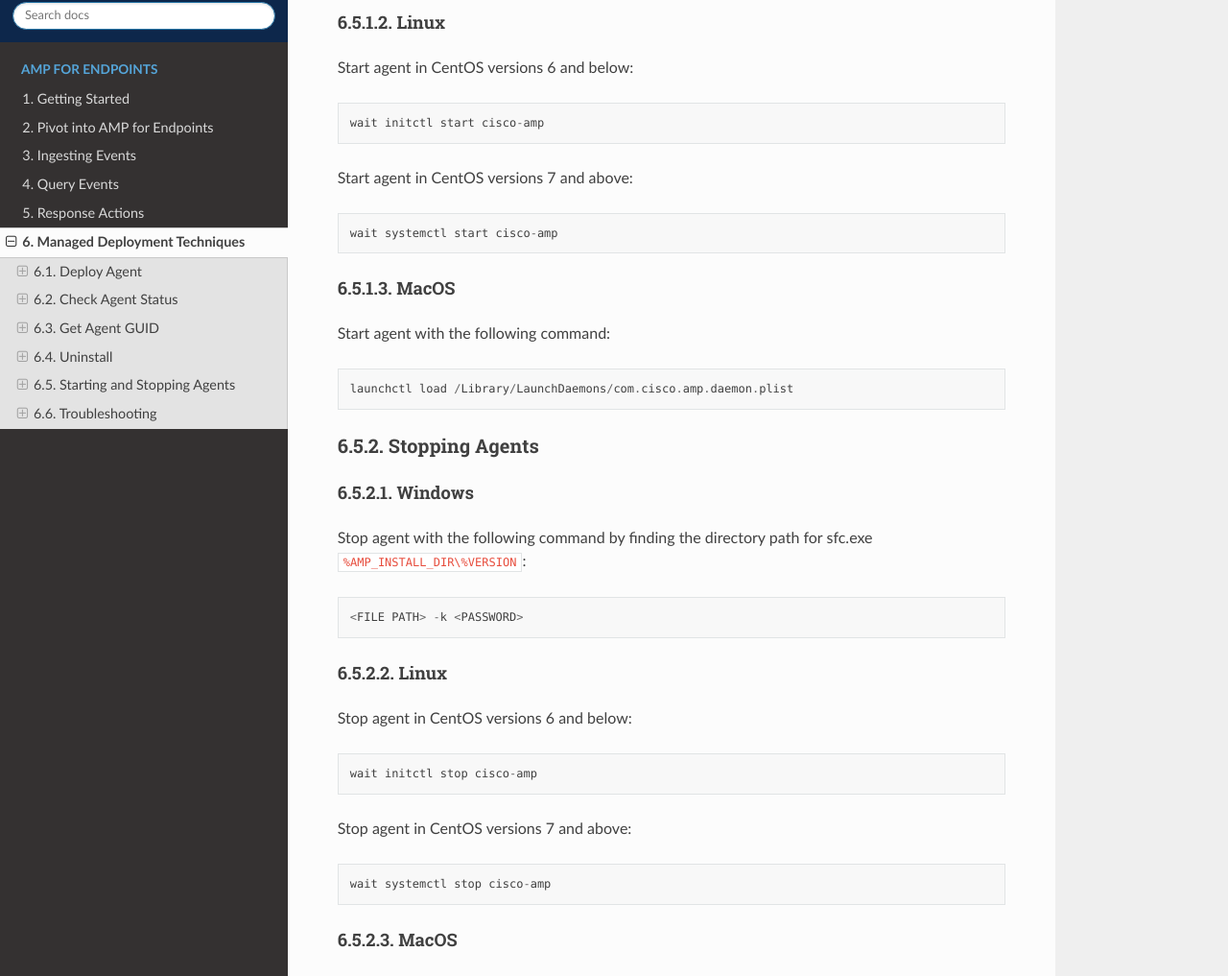
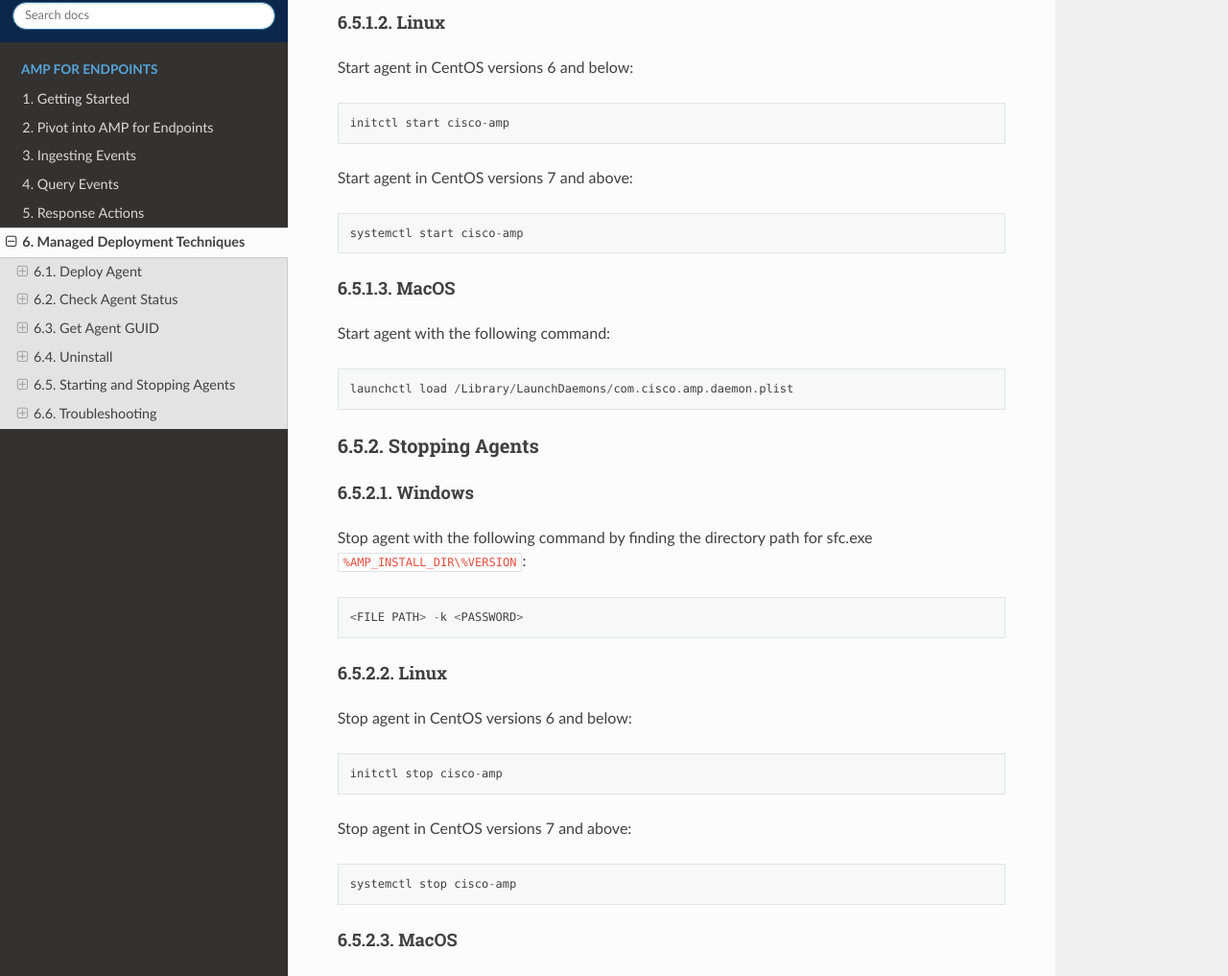
Before and after one commit to CiscoSecurity/amp-00-integration-workflows, a Sphinx documentation site: the page built from docs/source/amp/deployment.rst, in a window 1280 px wide and 1400 px high, scrolled down 6367 px. Shown: the part 139-1156 px from the top of the window at 96% size. Built offline with Sphinx 7.4.7 and the Read the Docs theme 2.0.0, drawn with Linux system fonts in a browser that asks for light colours.

Commit message:
Removed more of the extra waits

```diff
--- a/docs/source/amp/deployment.rst
+++ b/docs/source/amp/deployment.rst
@@ -338,13 +338,13 @@
 
 .. code::
 
-    wait initctl start cisco-amp
+    initctl start cisco-amp
 
 Start agent in CentOS versions 7 and above:
 
 .. code::
 
-    wait systemctl start cisco-amp
+    systemctl start cisco-amp
 
 MacOS
 """""
@@ -375,13 +375,13 @@
 
 .. code::
 
-    wait initctl stop cisco-amp
+    initctl stop cisco-amp
 
 Stop agent in CentOS versions 7 and above:
 
 .. code::
 
-    wait systemctl stop cisco-amp
+    systemctl stop cisco-amp
 
 MacOS
 """""
```
